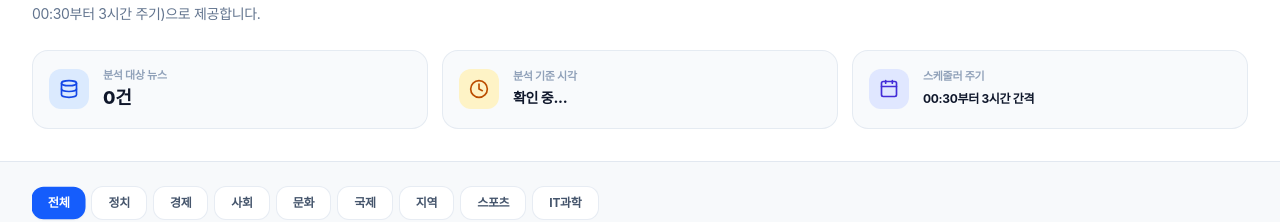
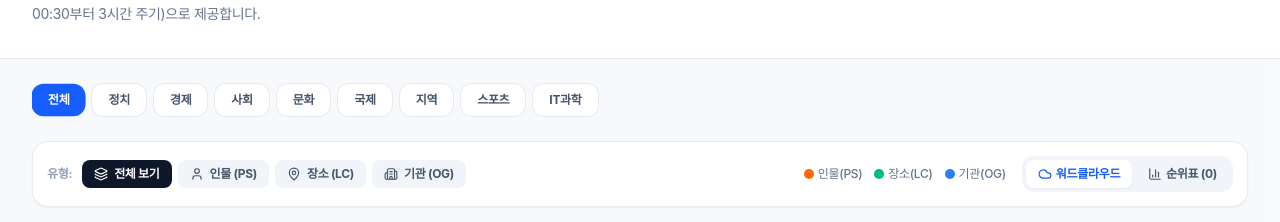
Before and after one commit to namkons77-code/fast-news, a React (Vite) app in the folder frontend/: page /trend in a window 1280 px wide. Shown: the part 191-413 px from the top of the page. Built offline with nearby package versions, Linux system fonts and the light colour scheme; no server answers; a web font is replaced by a local one.

Commit message:
fix: remove 3 stat cards from TrendPage per user request

```diff
--- a/frontend/src/pages/TrendPage.jsx
+++ b/frontend/src/pages/TrendPage.jsx
@@ -2,14 +2,11 @@ import React, { useState, useEffect, useCallback } from 'react';
 import {
   Sparkles,
   RefreshCw,
-  Clock,
-  Database,
   BarChart3,
   Cloud,
   User,
   MapPin,
   Building2,
-  Calendar,
   Layers,
   ChevronRight,
   Info
@@ -18,7 +15,6 @@ import { fetchTrendKeywords, triggerTrendCrawl } from '../api/trendApi';
 import WordCloud from '../components/WordCloud';
 import TrendRankingTable from '../components/TrendRankingTable';
 import RelatedNewsDrawer from '../components/RelatedNewsDrawer';
-import { formatTimeAgo } from '../utils/formatters';
 
 const CATEGORIES = [
   '전체',
@@ -130,45 +126,6 @@ export default function TrendPage({ onSelectNews }) {
                 <RefreshCw className={`w-4 h-4 ${isCrawling ? 'animate-spin' : ''}`} />
                 <span>{isCrawling ? '키워드 분석 중...' : '지금 분석 갱신'}</span>
               </button>
-            </div>
-          </div>
-
-          {/* 주요 통계 카드 3종 */}
-          <div className="grid grid-cols-1 sm:grid-cols-3 gap-3.5 mt-6">
-            <div className="bg-slate-50 rounded-2xl p-4 border border-slate-200/80 flex items-center gap-3.5">
-              <div className="w-10 h-10 rounded-xl bg-blue-100 text-blue-700 flex items-center justify-center font-bold">
-                <Database className="w-5 h-5" />
-              </div>
-              <div>
-                <span className="text-[11px] font-semibold text-slate-400 block">분석 대상 뉴스</span>
-                <span className="text-lg font-extrabold text-slate-900">
-                  {newsCount.toLocaleString()}건
-                </span>
-              </div>
-            </div>
-
-            <div className="bg-slate-50 rounded-2xl p-4 border border-slate-200/80 flex items-center gap-3.5">
-              <div className="w-10 h-10 rounded-xl bg-amber-100 text-amber-700 flex items-center justify-center font-bold">
-                <Clock className="w-5 h-5" />
-              </div>
-              <div>
-                <span className="text-[11px] font-semibold text-slate-400 block">분석 기준 시각</span>
-                <span className="text-sm font-extrabold text-slate-900">
-                  {crawledAt ? formatTimeAgo(crawledAt) : '확인 중...'}
-                </span>
-              </div>
-            </div>
-
-            <div className="bg-slate-50 rounded-2xl p-4 border border-slate-200/80 flex items-center gap-3.5">
-              <div className="w-10 h-10 rounded-xl bg-indigo-100 text-indigo-700 flex items-center justify-center font-bold">
-                <Calendar className="w-5 h-5" />
-              </div>
-              <div>
-                <span className="text-[11px] font-semibold text-slate-400 block">스케줄러 주기</span>
-                <span className="text-xs font-bold text-slate-900">
-                  00:30부터 3시간 간격
-                </span>
-              </div>
             </div>
           </div>
         </div>
```
